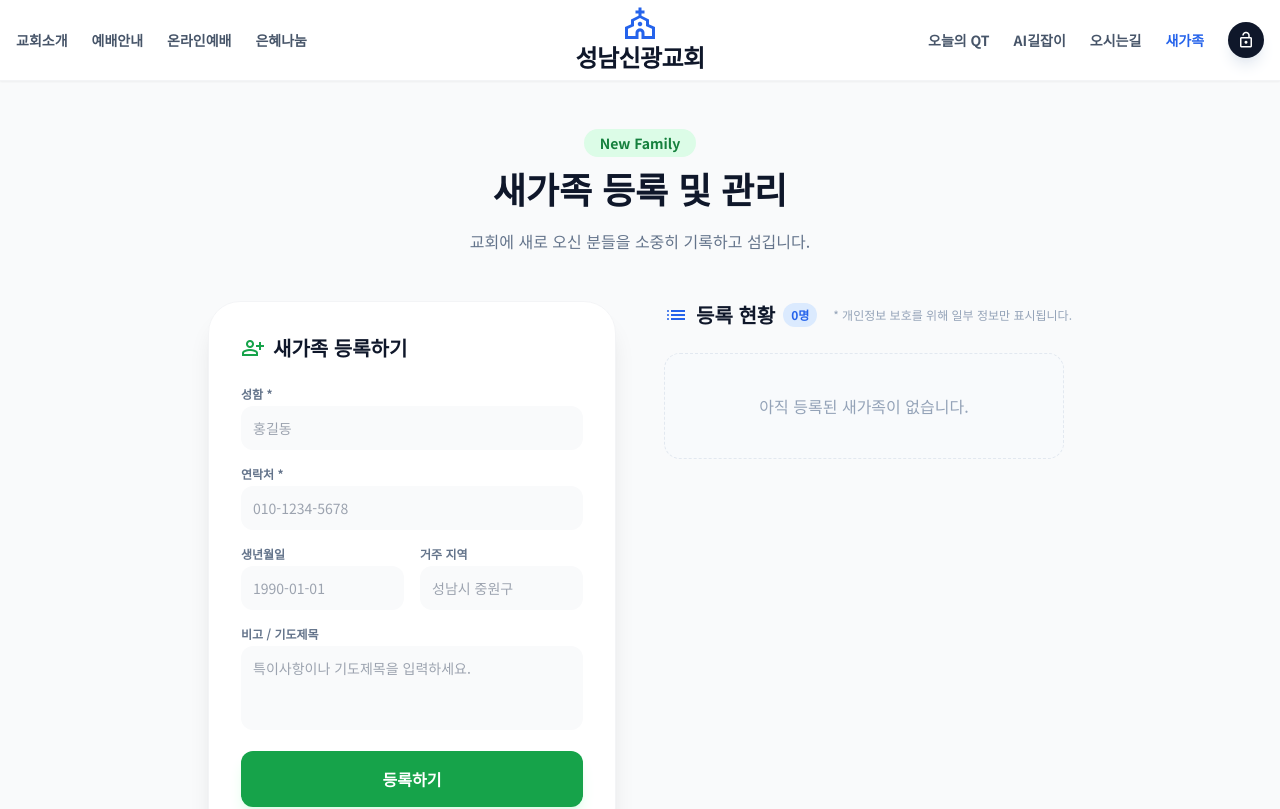
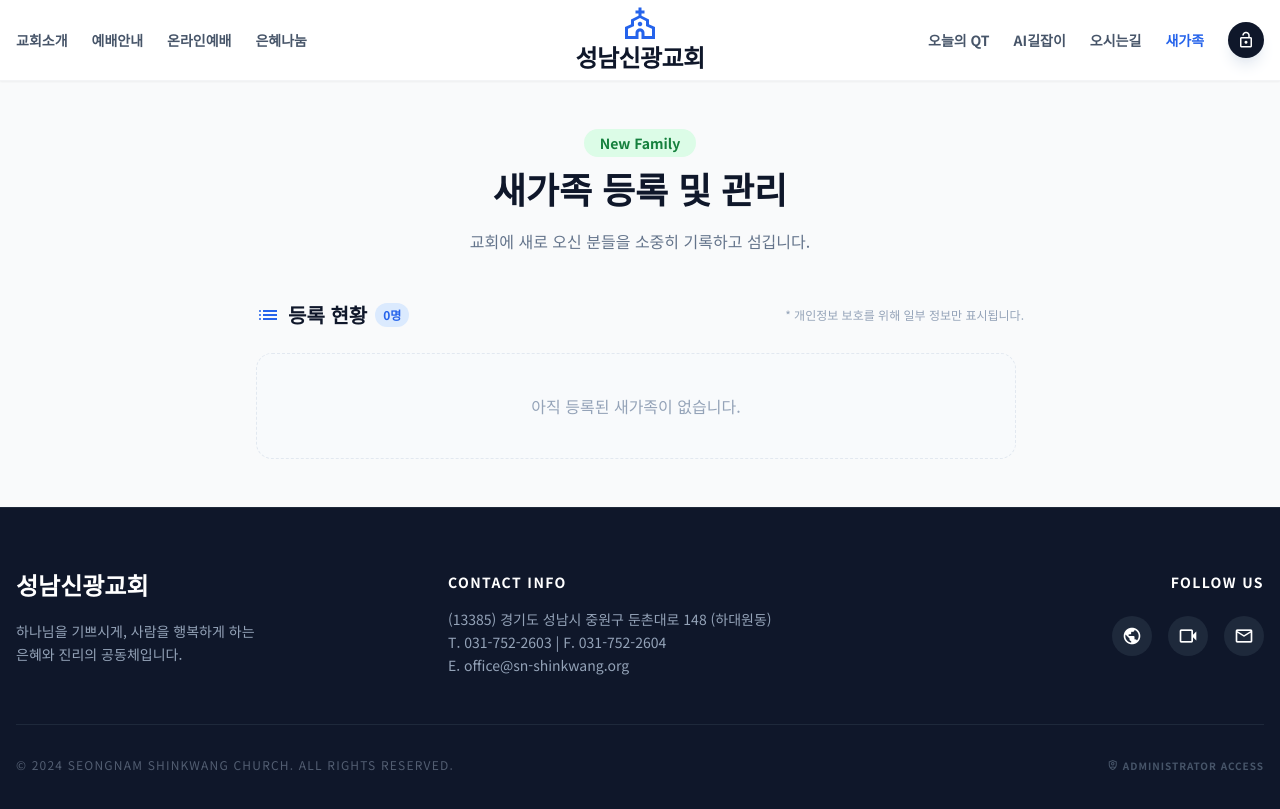
Before and after one commit to 1004aimbot-dev/sk-church-pc, a React (Vite) app: page /newcomers in a window 1280 px wide. Shown: the top 809 px of the page. Built offline with nearby package versions, Linux system fonts and the light colour scheme.

Commit message:
feat: Restrict Newcomer Registration Form to Admin only

```diff
--- a/pages/NewcomerRegister.tsx
+++ b/pages/NewcomerRegister.tsx
@@ -210,9 +210,10 @@ const NewcomerRegister: React.FC = () => {
                 <p className="text-slate-500">교회에 새로 오신 분들을 소중히 기록하고 섬깁니다.</p>
             </div>
 
-            <div className="grid grid-cols-1 md:grid-cols-2 gap-12">
-                {/* 등록/수정 폼 */}
-                <div className="bg-white p-8 rounded-[2rem] shadow-xl border border-gray-100 h-fit sticky top-24">
+            <div className={`grid grid-cols-1 ${isAdmin ? 'md:grid-cols-2' : 'max-w-3xl mx-auto'} gap-12`}>
+                {/* 등록/수정 폼 (관리자 전용) */}
+                {isAdmin && (
+                    <div className="bg-white p-8 rounded-[2rem] shadow-xl border border-gray-100 h-fit sticky top-24 transition-all animate-in fade-in slide-in-from-left-4">
                         <h2 className="text-xl font-bold mb-6 flex items-center justify-between">
                             <div className="flex items-center gap-2">
                                 <span className={`material-symbols-outlined ${editingId ? 'text-blue-600' : 'text-green-600'}`}>
@@ -291,6 +292,7 @@ const NewcomerRegister: React.FC = () => {
                             </button>
                         </form>
                     </div>
+                )}
 
                 {/* 목록 리스트 */}
                 <div className="space-y-6">
```
Lines whose indentation alone changed are shown as unchanged.
